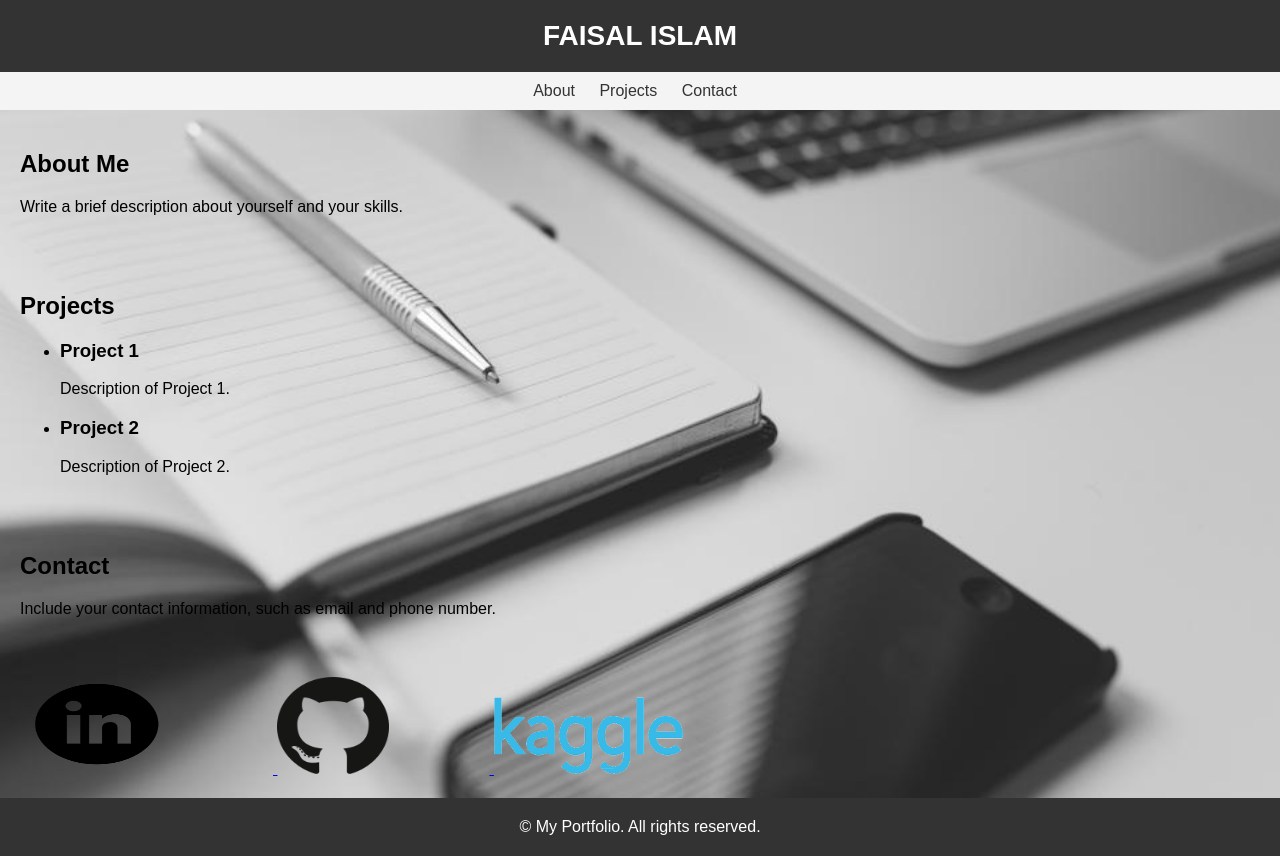
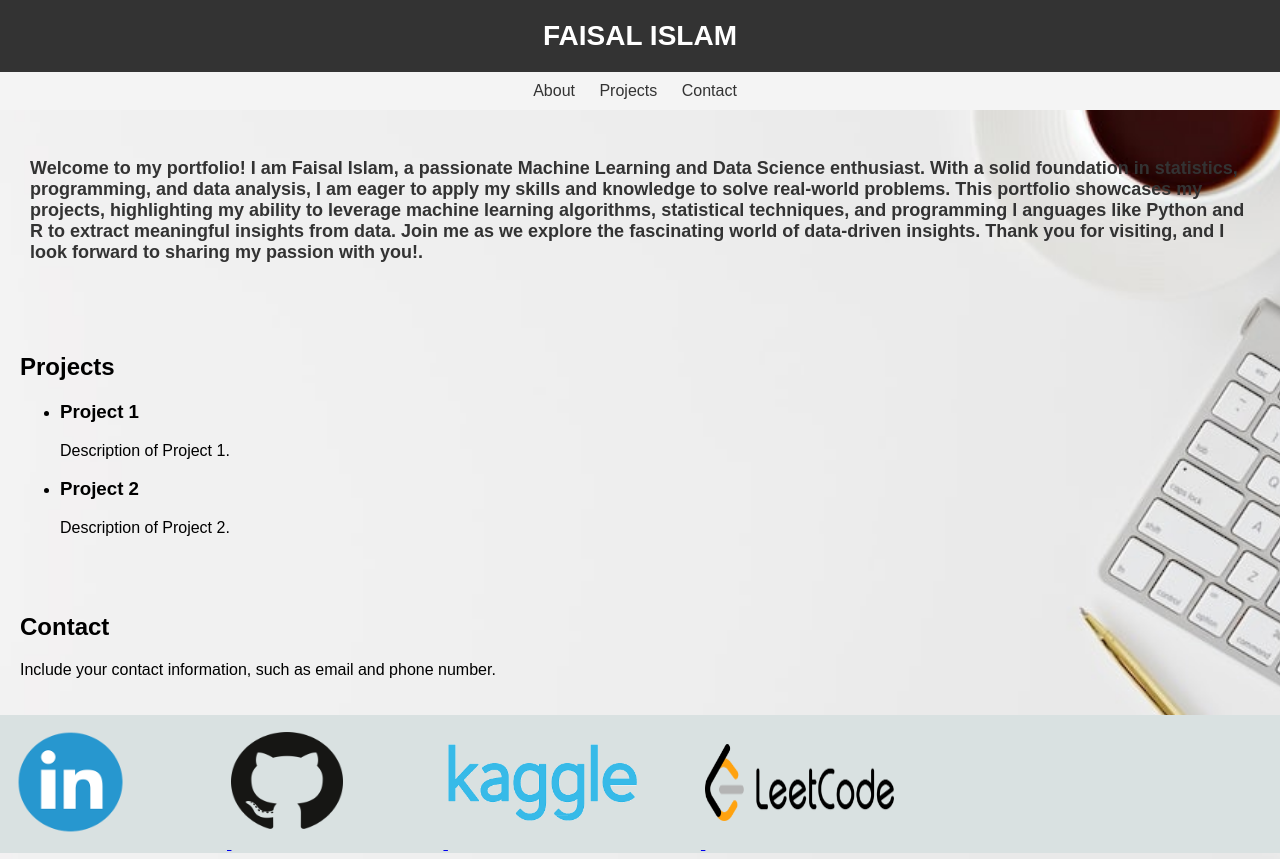
Before and after one commit to Faisal-161/cv, a plain HTML site: page index.html in a window 1280 px wide. Shown: the top 859 px of the page. Drawn offline with Linux system fonts and the light colour scheme.

Commit message:
added logo

```diff
--- a/index.html
+++ b/index.html
@@ -21,8 +21,12 @@
     </nav>
 
     <section id="about">
-        <h2>About Me</h2>
-        <p>Write a brief description about yourself and your skills.</p>
+
+        <p class="intro">Welcome to my portfolio! I am Faisal Islam, a passionate Machine Learning and Data Science enthusiast.
+            With a solid foundation in statistics, programming, and data analysis, I am eager to apply my skills and knowledge to solve real-world problems.
+            This portfolio showcases my projects, highlighting my ability to leverage machine learning algorithms, statistical techniques, and programming l
+            anguages like Python and R to extract meaningful insights from data. Join me as we explore the fascinating world of data-driven insights. Thank
+            you for visiting, and I look forward to sharing my passion with you!.</p>
     </section>
 
     <section id="projects">
@@ -45,9 +49,9 @@
         <p>Include your contact information, such as email and phone number.</p>
     </section>
 
-    <section id="logo">
+    <section class="logo">
         <a href="https://www.linkedin.com/in/md-faisal-islam-647a231a8/" target="_blank">
-            <img src="icon/Linkedin-In-Logo-PNG-HD.png" alt="LinkedIn Profile"  class="resized-image-LI">
+            <img src="icon/AA.png" alt="LinkedIn Profile"  class="resized-image-LI">
         </a>
 
 
@@ -60,6 +64,11 @@
 
         <a href="https://www.kaggle.com/faisalislam" target="_blank">
             <img src="icon/kaggle.png" alt="LinkedIn Profile" class="resized-image-KG">
+        </a>
+
+
+        <a href="https://leetcode.com/faisal1610/" target="_blank">
+            <img src="icon/leetcode.png" alt="Leetcode Profile" class="resized-image-LC">
         </a>
 
 
--- a/style.css
+++ b/style.css
@@ -3,9 +3,11 @@ body {
     font-family: Arial, sans-serif;
     margin: 0;
     padding: 0;
-    background-image: url('portfolio.jpg');
+    background-image: url('vc.jpeg');
+
     background-repeat: no-repeat;
     background-size: cover;
+
 }
 
 header {
@@ -48,15 +50,16 @@ section {
 }
 
 footer {
-    background-color: #333;
+    background-color:#8b8a8a;
     color: #fff;
     padding: 20px;
     text-align: center;
+    margin-top: 100px;
 }
 .resized-image-LI {
-    width: 153px;
-    height: 100px;
-    margin-right: 100px; /* maintain the aspect ratio */
+    width: 141px;
+    height: 134px;
+    margin-right: 86px; /* maintain the aspect ratio */
 
 
   }
@@ -65,7 +68,9 @@ footer {
 
     width: 112px;
     height: 97px;
-    margin-right: 100px; /* maintain the aspect ratio */
+    margin-right: 100px;
+     /* maintain the aspect ratio */
+     margin-bottom: 20px;
 
 }
 
@@ -73,6 +78,39 @@ footer {
 .resized-image-KG{
 
     width: 189px;
-    height: 77px; /* maintain the aspect ratio */
+    height: 77px;
+    margin-bottom: 28px; /* maintain the aspect ratio */
+    margin-right : 64px ;
+}
+
+.resized-image-LC{
+
+    width: 189px;
+    height: 77px;
+    margin-bottom: 28px ;
+
 
 }
+
+.intro{
+
+
+    font-family: 'Arial', sans-serif;
+    font-size: 18px;
+    font-weight: bold;
+    color: #333;
+    /*text-shadow: 1px 1px 2px rgba(98, 175, 201, 0.937);*/
+    /*background-color: #f7f7f7;*/
+    padding: 10px;
+    margin-bottom: 20px;
+    /*border: 1px solid #ccc;*/
+    /*border-radius: 5px;*/
+
+
+}
+
+.logo{
+
+    background-color:#d9e1e1;
+    padding: 0px;
+}
```
Also changed, not shown: icon/AA.png (added), icon/hacker.png (added), icon/leetcode.png (added), vc.jpeg (added).
